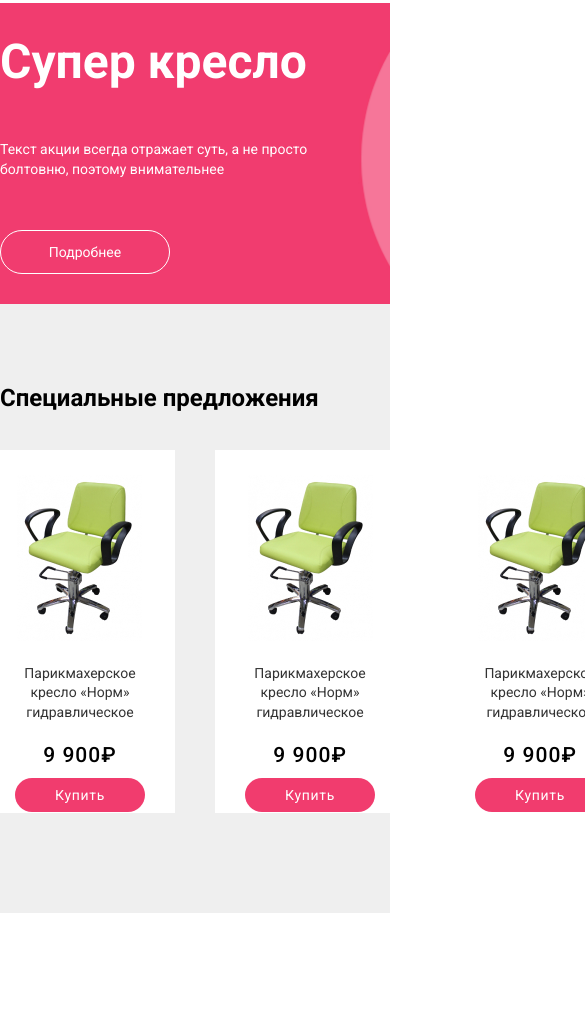
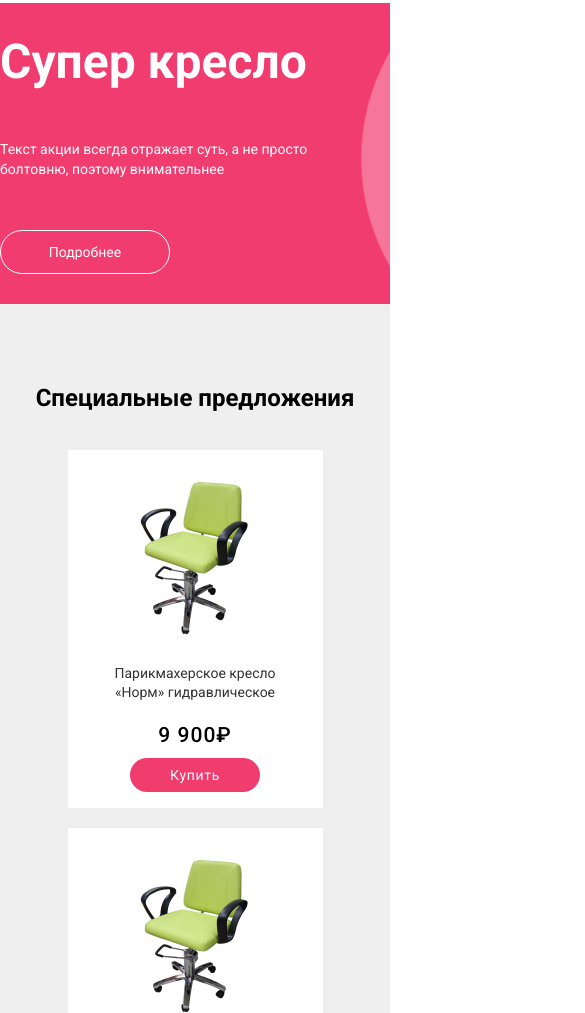
Before and after one commit to n-gasimzada/beauty, a plain HTML site: page index.html in a window 390 px wide. Shown: the part 438-1451 px from the top of the page, 585 px wide, since content can reach past the window. Before the commit the page ends 1351 px from the top, so only its background shows below. Drawn offline with Linux system fonts and the light colour scheme.

Commit message:
Раздел специальное готов

```diff
--- a/scss/_main.scss
+++ b/scss/_main.scss
@@ -93,6 +93,10 @@
 .special {
     background-color: #EFEFEF;
     padding: 80px 0px 100px;
+
+    @media (max-width: 375px) {
+        padding: 50px 0px 50px;
+    }
 }
 
 .special-content {
@@ -102,6 +106,10 @@
         font-weight: 700;
         color: #000;
         padding-bottom: 38px;
+
+        @media (max-width: 991.98px) {
+            text-align: center;
+        }
     }
 
     &__list {
@@ -109,6 +117,16 @@
         justify-content: center;
         align-items: center;
         column-gap: 40px;
+
+        @media (max-width: 1150px) {
+            column-gap: 20px;
+        }
+
+        @media (max-width: 991.98px) {
+            flex-direction: column;
+            justify-content: center;
+            margin-bottom: 20px;
+        }
     }
 
     &__item {
@@ -117,6 +135,10 @@
         max-height: 363px;
         padding: 25px 30px;
         text-align: center;
+
+        @media (max-width: 991.98px) {
+            margin-bottom: 20px;
+        }
     }
 
     &__item-img {
```
Also changed, not shown: css/style.css.
